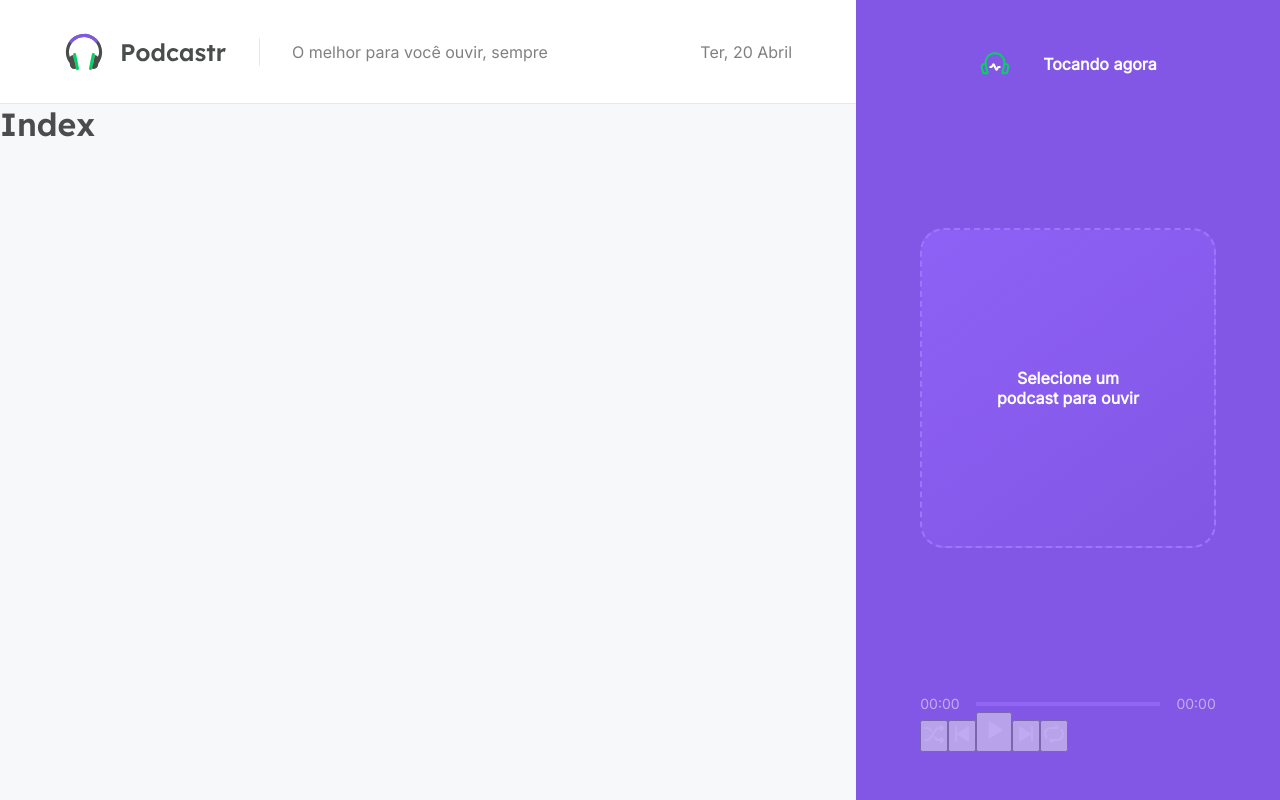
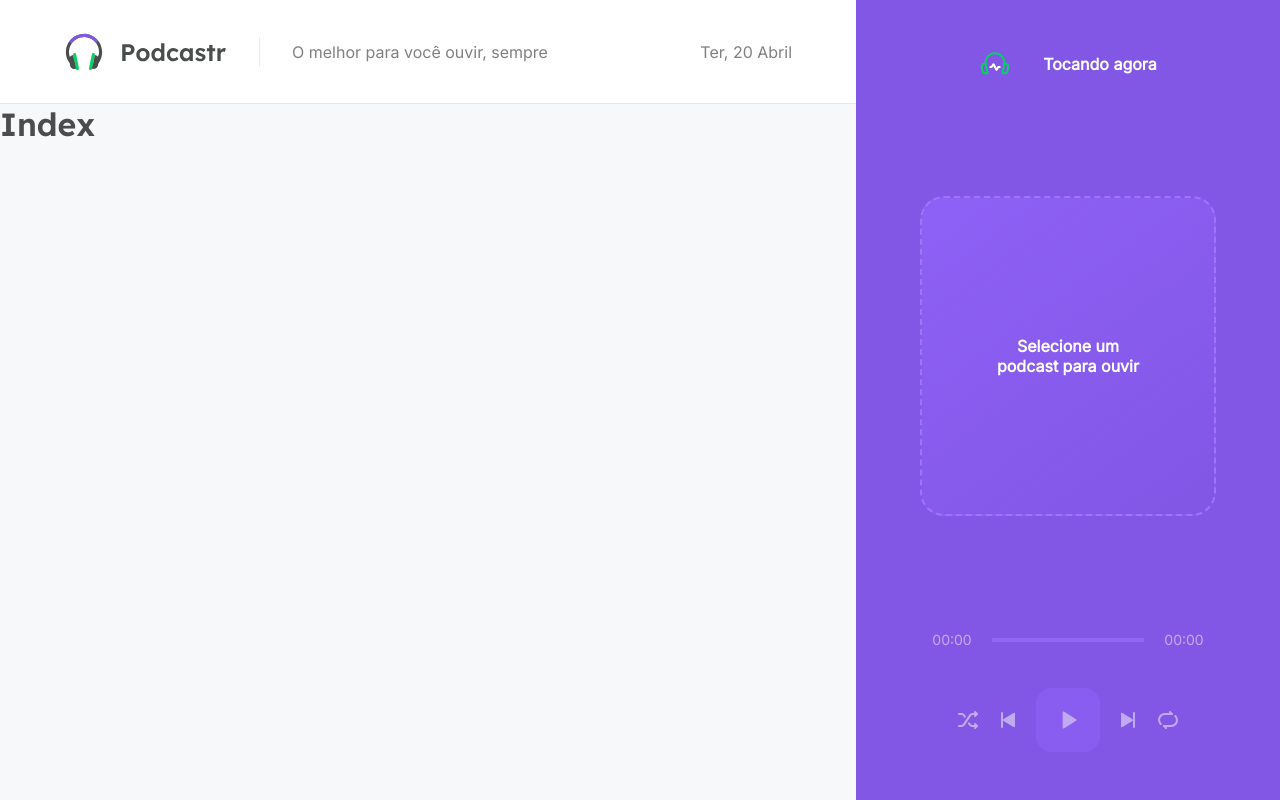
Before and after one commit to jfilipedias/podcastr, a Next.js app: page / in a window 1280 px wide. Built offline with nearby package versions, Linux system fonts and the light colour scheme.

Commit message:
Finish the Player component creation

```diff
--- a/src/components/Player/index.tsx
+++ b/src/components/Player/index.tsx
@@ -15,7 +15,11 @@
       <footer className={styles.empty}>
         <div className={styles.progress}>
           <span>00:00</span>
-          <div className={styles.emptySlider} />
+
+          <div className={styles.slider}>
+            <div className={styles.emptySlider} />
+          </div>
+
           <span>00:00</span>
         </div>
 
--- a/src/components/Player/styles.module.scss
+++ b/src/components/Player/styles.module.scss
@@ -49,7 +49,7 @@
 .progress {
   display: flex;
   align-items: center;
-  gap: 1rem;
+  gap: 0.5rem;
   font-size: 0.875rem;
 
   span {
@@ -58,9 +58,35 @@
     text-align: center;
   }
 
-  .emptySlider {
-    width: 100%;
-    height: 4px;
-    background: var(--purple-300);
+  .slider {
+    flex: 1;
+
+    .emptySlider {
+      width: 100%;
+      height: 4px;
+      background: var(--purple-300);
+    }
   }
 }
+
+.buttons {
+  display: flex;
+  align-items: center;
+  justify-content: center;
+  margin-top: 2.5rem;
+  margin-top: 2.5rem;
+  gap: 1rem;
+
+  button {
+    background: transparent;
+    border: 0;
+    font-size: 0;
+
+    &.playButton {
+      width: 4rem;
+      height: 4rem;
+      border-radius: 1rem;
+      background: var(--purple-400);
+    }
+  }
+}
```
